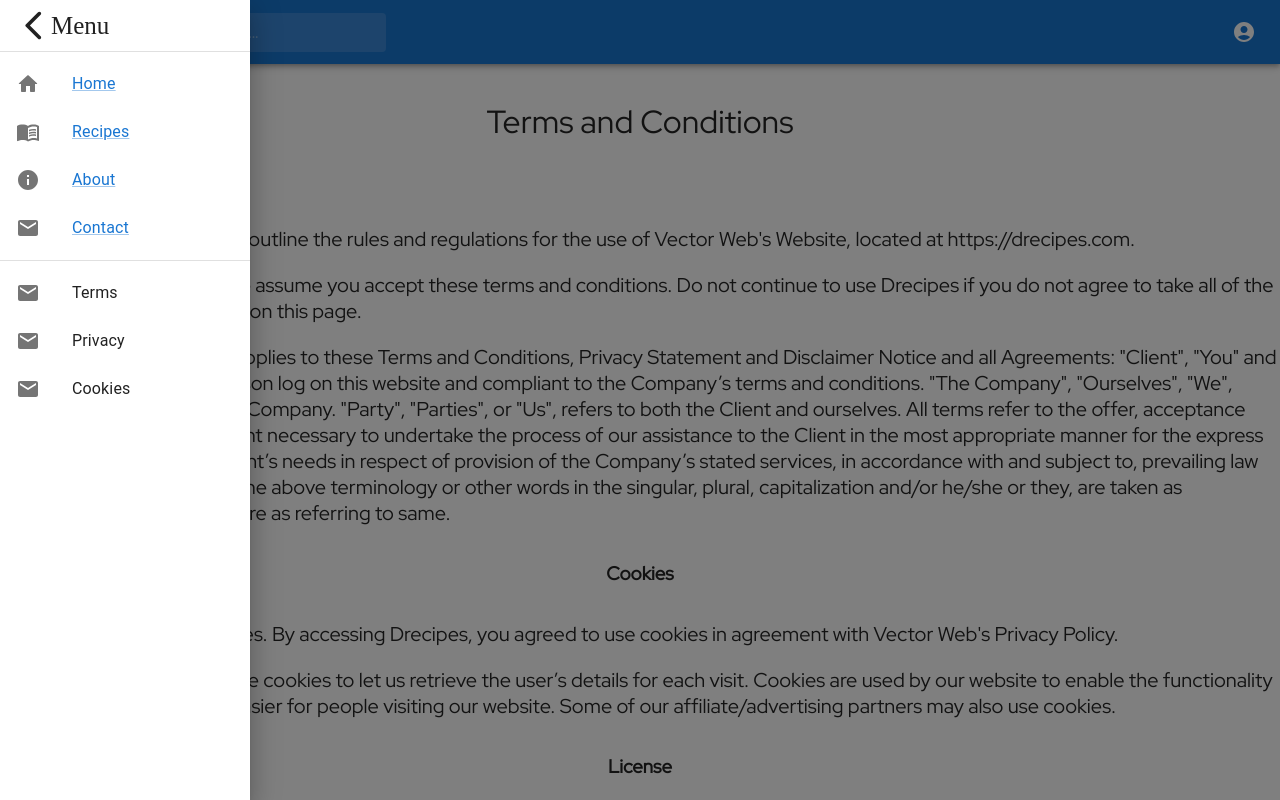
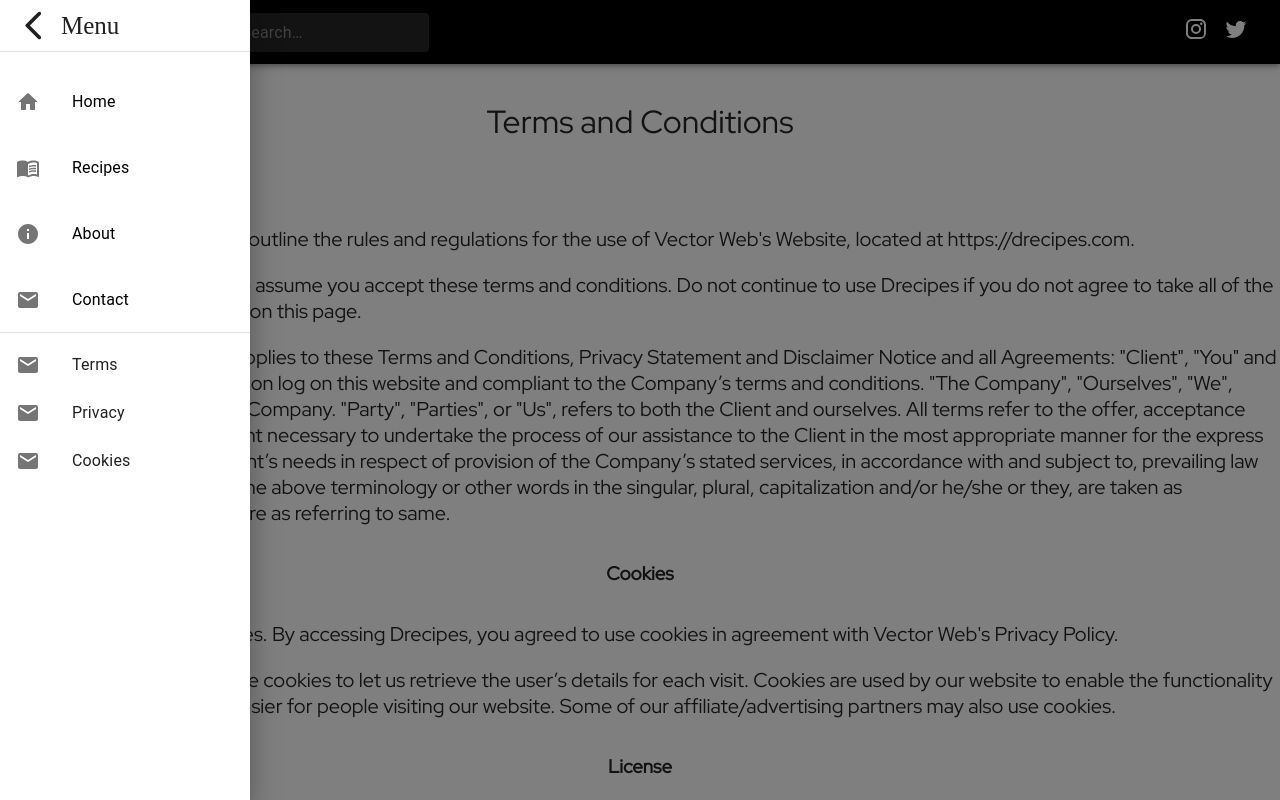
Before and after one commit to gyunsan/drecipes-vercel, a Next.js app: page /terms in a window 1280 px wide. Both pictures are taken after a click on the icon 36 px from the left and 30 px from the top of the page. Shown: the top 800 px of the page. Built offline with nearby package versions, Linux system fonts and the light colour scheme.

Commit message:
appMenu styling

```diff
--- a/components/layout/app-nav.js
+++ b/components/layout/app-nav.js
@@ -11,9 +11,12 @@
 import MailIcon from '@mui/icons-material/Mail';
 import NotificationsIcon from '@mui/icons-material/Notifications';
 import MoreIcon from '@mui/icons-material/MoreVert';
-import { Drawer, Box, Typography, IconButton } from "@mui/material";
+import { Drawer, Box, Typography, IconButton, Link } from "@mui/material";
 import { useState } from "react";
 import SideNav from './nav/side-nav';
+import Logo from './logo';
+import TwitterIcon from '@mui/icons-material/Twitter';
+import InstagramIcon from '@mui/icons-material/Instagram';
 
 
 const Search = styled('div')(({ theme }) => ({
@@ -168,15 +171,8 @@
 
 
 
+          <Logo />
 
-          <Typography
-            variant="h6"
-            noWrap
-            component="div"
-            sx={{ display: { xs: 'none', sm: 'block' } }}
-          >
-            drecipes
-          </Typography>
           <Search>
             <SearchIconWrapper>
               <SearchIcon />
@@ -201,7 +197,7 @@
               <Badge badgeContent={17} color="error">
                 <NotificationsIcon />
               </Badge>
-            </IconButton> */}
+            </IconButton>
             <IconButton
               size="large"
               edge="end"
@@ -224,6 +220,12 @@
               color="inherit"
             >
               <MoreIcon />
+            </IconButton> */}
+            <IconButton>
+           <Link href='https://www.instagram.com/drecipesmedia/' rel='nofollow' ><InstagramIcon color="secondary"/></Link>
+            </IconButton>
+            <IconButton>
+           <Link href='https://twitter.com/drecipesmedia' rel='nofollow' ><TwitterIcon color="secondary"/></Link>
             </IconButton>
           </Box>
         </Toolbar>
--- a/components/layout/logo.module.css
+++ b/components/layout/logo.module.css
@@ -1,6 +1,7 @@
 .logo {
   font-size: var(--size-5);
-  color: black;
+  color: #fff;
+  padding-left: 15px;
 }
 
 @media (min-width: 768px) {
--- a/components/layout/nav/side-nav.js
+++ b/components/layout/nav/side-nav.js
@@ -1,4 +1,5 @@
 import * as React from 'react';
+import classes from './side-nav.module.css'
 import Box from '@mui/material/Box';
 import Drawer from '@mui/material/Drawer';
 import Button from '@mui/material/Button';
@@ -17,6 +18,8 @@
 import { fontFamily, fontStyle } from '@mui/system';
 import InfoIcon from '@mui/icons-material/Info';
 import { Link } from '@mui/material';
+import Logo from '../logo';
+import { ClassNames } from '@emotion/react';
 
 
 
@@ -32,7 +35,6 @@
 
     setState({ ...state, [anchor]: open });
   };
-  // const { history } = props;
   const itemsList = [
     {
       text: 'Home',
@@ -63,7 +65,7 @@
     >
       <ListItemButton>
         <ArrowBackIosNewRoundedIcon fontSize='large' />
-        <div style={{ fontSize: '25px' }}>Menu</div>
+        <div className={classes.menuText}>Menu</div>
       </ListItemButton>
       <Divider />
 
@@ -71,7 +73,7 @@
         {itemsList.map((item) => {
           const { text, icon, link } = item;
           return (
-            <Link href={link} key={text}> <ListItem key={text} disablePadding>
+            <Link href={link} key={text} style={{paddingLeft: 13, textDecoration: 'none', color:'#000'}}> <ListItem key={text} disablePadding >
               <ListItemButton>
                 {icon && <ListItemIcon>{icon}</ListItemIcon>}
                 <ListItemText primary={text} />
--- /dev/null
+++ b/components/layout/nav/side-nav.module.css
@@ -0,0 +1,4 @@
+.menuText {
+font-size: 25px;
+padding-left: 10px;
+}
--- a/pages/_app.js
+++ b/pages/_app.js
@@ -3,6 +3,19 @@
 import Head from "next/head";
 import { Red_Hat_Display } from '@next/font/google';
 import PrimarySearchAppBar from "../components/layout/app-nav";
+import { ThemeProvider, createTheme } from '@mui/material/styles';
+
+const theme = createTheme({
+  palette: {
+    primary: {
+      main: '#000',
+    },
+    secondary: {
+      main: '#fff',
+    },
+  },
+});
+
 
 const redHatDisplay = Red_Hat_Display ({
   subsets: ['latin'],
@@ -13,14 +26,17 @@
 function MyApp({ Component, pageProps }) {
   return (
     <>
+    <ThemeProvider theme={theme}>
     <PrimarySearchAppBar />
     <main className={redHatDisplay.className}>
+
       <Head>
         <meta name="viewport" content="width=device-width, initial-scale=1" />
       </Head>
 
       <Component {...pageProps} />
-    </main></>
+    </main>
+    </ThemeProvider></>
   );
 }
 
```
